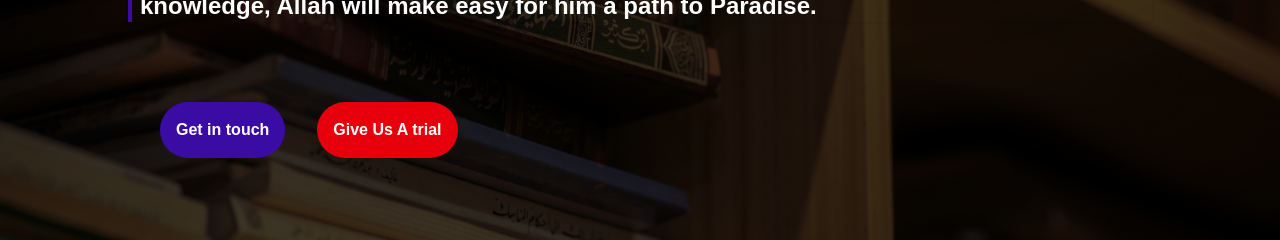
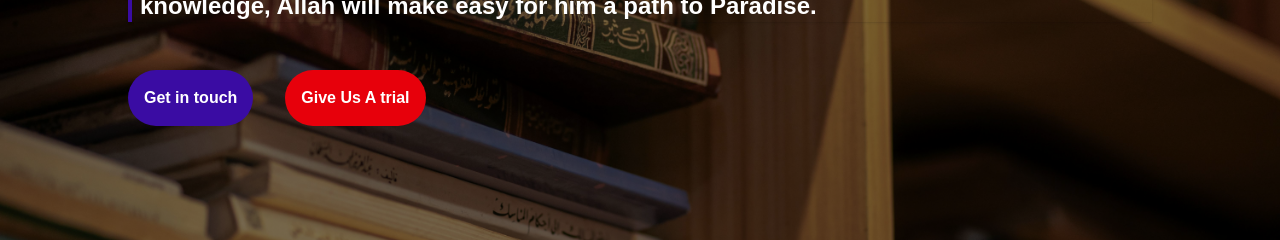
Before and after one commit to doiayokanmi/alaramma, a Next.js app: page / in a window 1280 px wide. Shown: the part 452-692 px from the top of the page. Built offline with nearby package versions, Linux system fonts and the light colour scheme.

Commit message:
again434ee ttegdggdte rrrfgdgdg and gerr

```diff
--- a/app/components/Banner.tsx
+++ b/app/components/Banner.tsx
@@ -3,7 +3,7 @@ import BannerText from './BannerText'
 
 function Banner() {
   return (
-    <section className="lg:h-screen bg-[url(/bgimage.jpg)] bg-cover overflow-hidden relative gap-12 flex flex-col text-white text-shadow-amber-50 bg-black justify-center items-center">
+    <section className="lg:h-screen bg-[url(/bgimage.jpg)] bg-cover overflow-hidden gap-12 flex flex-col text-white text-shadow-amber-50 bg-black justify-center items-center">
        <BannerText />
       </section>
   )
--- a/app/components/BannerText.tsx
+++ b/app/components/BannerText.tsx
@@ -6,7 +6,7 @@ import { motion } from "framer-motion"
 
 function BannerText() {
     return (
-        <div className="absolute text-white bg-black/75 px-8 py-24 lg:px-32 gap-12 h-full w-full">
+        <div className="text-white bg-black/50 px-8 py-24 lg:px-32 gap-12 h-full w-full">
             <motion.div
                 initial={{ x: 2000 }}
                 animate={{ x: 0 }}
@@ -27,7 +27,7 @@ function BannerText() {
                     </p>
                 </div>
 
-                <div className="flex gap-8 p-8 font-bold justify-between lg:justify-start items-center">
+                <div className="flex gap-8 font-bold justify-between lg:justify-start items-center">
                     <Link target='_blank' href={'https://wa.me/+2348057896279'} className="p-4 bg-primary text-white rounded-full hover:bg-primary/90 transition">
                         Get in touch
                     </Link>
--- /dev/null
+++ b/app/components/Reviews.tsx
@@ -0,0 +1,18 @@
+import Image from 'next/image'
+import React from 'react'
+
+function Reviews() {
+  return (
+    <div className='lg:p-32 p-8 bg-gradient-to-br from-primary/25 to-primary'>
+        <div className="flex flex-col lg:flex-row gap-12">
+            <div className="basis-1/3 bg-white p-8 border-2">
+                <div className="rounded-full ">
+                    <Image className='rounded-full max-h-[150px] max-w-[150px] overflow-hidden' src={'/reading.jpg'} width={150} height={150} alt='' />
+                </div>
+            </div>
+        </div>
+    </div>
+  )
+}
+
+export default Reviews
--- a/app/globals.css
+++ b/app/globals.css
@@ -1,5 +1,4 @@
 @import "tailwindcss";
-
 
 @theme {
         --color-primary: #3a0ca3;
--- a/app/page.tsx
+++ b/app/page.tsx
@@ -6,6 +6,7 @@ import Solutions from "./components/Solutions";
 import Banner from "./components/Banner";
 import Story from "./components/Story";
 import Offer from "./components/Offer";
+import Reviews from "./components/Reviews";
 
 export default function Home() {
   return (
@@ -37,6 +38,7 @@ export default function Home() {
         <Solutions />
         <Story />
         <Offer />
+        <Reviews />
 
         {/* End here */}
     </main>
```
